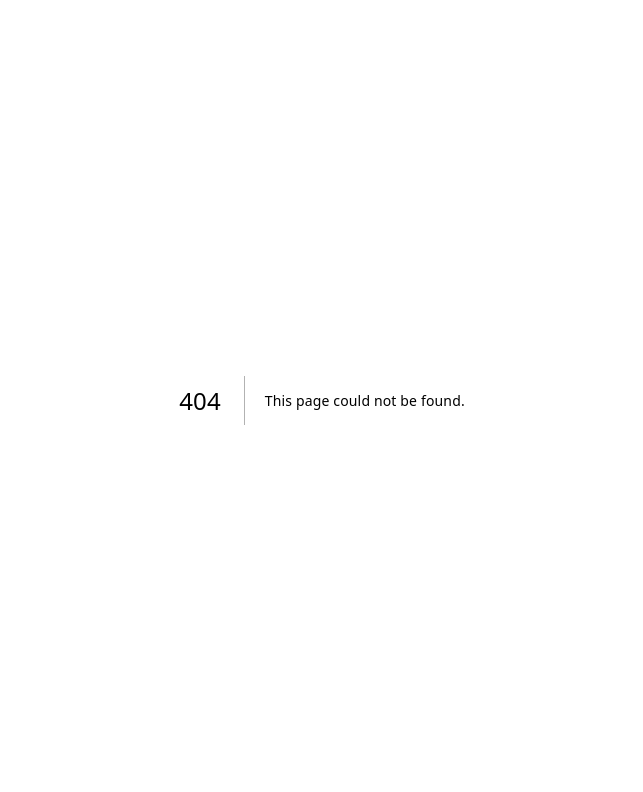
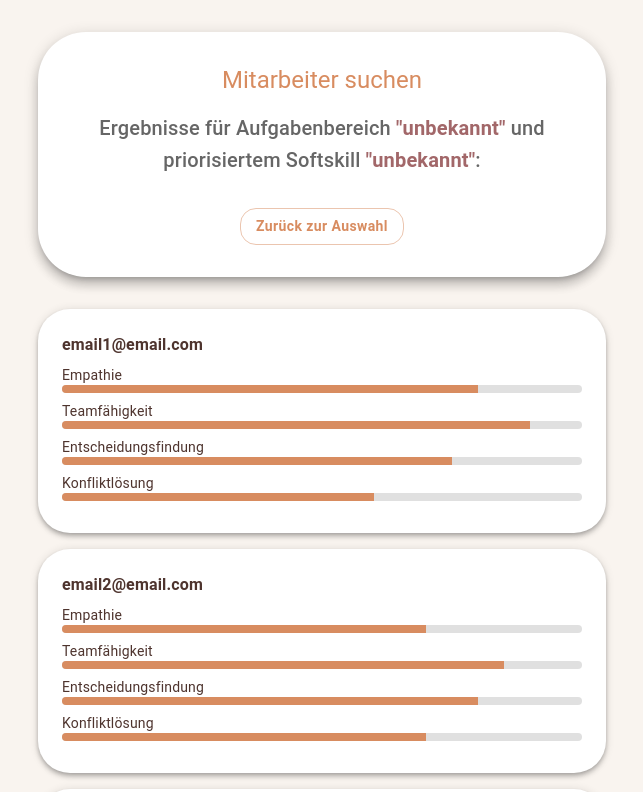
Before and after one commit to vibe-check-org/frontend, a Next.js app: page /results_hr in a window 1280 px wide. Before the commit this address had no page. Shown: the top 792 px of the page, without its empty margins (318-961 px from the left). Built offline with nearby package versions, Linux system fonts and the light colour scheme.

Commit message:
Initial commit

```diff
--- /dev/null
+++ b/src/app/results_hr/page.tsx
@@ -0,0 +1,123 @@
+'use client';
+
+import React from 'react';
+import {
+    Box,
+    Paper,
+    Typography,
+    useTheme,
+    LinearProgress,
+    Button,
+} from '@mui/material';
+import { useRouter, useSearchParams } from 'next/navigation';
+
+// Dummy-Daten für die Ergebnisse
+const dummyResults = [
+    {
+        email: 'email1@email.com',
+        skills: {
+            Empathie: 80,
+            Teamfähigkeit: 90,
+            Entscheidungsfindung: 75,
+            Konfliktlösung: 60,
+        },
+    },
+    {
+        email: 'email2@email.com',
+        skills: {
+            Empathie: 70,
+            Teamfähigkeit: 85,
+            Entscheidungsfindung: 80, // Höchster Wert für Entscheidungsfindung
+            Konfliktlösung: 70,
+        },
+    },
+    {
+        email: 'email3@email.com',
+        skills: {
+            Empathie: 95,
+            Teamfähigkeit: 70,
+            Entscheidungsfindung: 65,
+            Konfliktlösung: 80,
+        },
+    },
+];
+
+export default function ResultsPage() {
+    const theme = useTheme();
+    const router = useRouter();
+    const searchParams = useSearchParams();
+
+    const area = searchParams.get('area') || 'unbekannt';
+    const softskill = searchParams.get('softskill') || 'unbekannt';
+
+    const highlightColor = theme.palette.secondary.main; // Nutze secondary.main aus deinem Theme für Highlighting
+    const skillHighlightColor = theme.palette.info.main; // Nutze info.main für den Balken des priorisierten Skills
+
+    // Erstelle eine kopierte und sortierte Liste der Ergebnisse
+    const sortedResults = [...dummyResults].sort((a, b) => {
+        const skillA = a.skills[softskill as keyof typeof a.skills] || 0;
+        const skillB = b.skills[softskill as keyof typeof b.skills] || 0;
+        return skillB - skillA; // Absteigend sortieren
+    });
+
+    return (
+        <Box
+            sx={{
+                minHeight: '100vh',
+                backgroundColor: theme.palette.background.default,
+                display: 'flex',
+                alignItems: 'flex-start',
+                justifyContent: 'center',
+                p: 2,
+                pt: 4,
+            }}
+        >
+            <Box sx={{ width: '100%', maxWidth: 600 }}>
+                <Paper elevation={8} sx={{ p: 4, borderRadius: 3, textAlign: 'center', mb: 4 }}>
+                    <Typography variant="h5" sx={{ mb: 2, color: theme.palette.primary.main }}>
+                        Mitarbeiter suchen
+                    </Typography>
+                    <Typography variant="h6" sx={{ mb: 2, color: theme.palette.text.secondary }}>
+                        Ergebnisse für Aufgabenbereich{" "}
+                        <Box component="span" sx={{ color: highlightColor, fontWeight: 'bold' }}>
+                            "{area}"
+                        </Box>
+                        {" "}und priorisiertem Softskill{" "}
+                        <Box component="span" sx={{ color: highlightColor, fontWeight: 'bold' }}>
+                            "{softskill}"
+                        </Box>
+                        :
+                    </Typography>
+                    <Button onClick={() => router.back()} variant="outlined" sx={{ mt: 2 }}>
+                        Zurück zur Auswahl
+                    </Button>
+                </Paper>
+
+                {sortedResults.map((result, index) => (
+                    <Paper key={index} elevation={4} sx={{ p: 3, mb: 2, borderRadius: 2, textAlign: 'left' }}>
+                        <Typography variant="body1" sx={{ fontWeight: 'bold', mb: 1 }}>
+                            {result.email}
+                        </Typography>
+                        {Object.entries(result.skills).map(([skillName, value]) => (
+                            <Box key={skillName} sx={{ mb: 1 }}>
+                                <Typography variant="body2">{skillName}</Typography>
+                                <LinearProgress
+                                    variant="determinate"
+                                    value={value}
+                                    sx={{
+                                        height: 8,
+                                        borderRadius: 5,
+                                        backgroundColor: theme.palette.grey[300],
+                                        '& .MuiLinearProgress-bar': {
+                                            backgroundColor: skillName === softskill ? skillHighlightColor : theme.palette.primary.main,
+                                        },
+                                    }}
+                                />
+                            </Box>
+                        ))}
+                    </Paper>
+                ))}
+            </Box>
+        </Box>
+    );
+}
```
Also changed, not shown: src/app/selection_hr/page.tsx (added, +126 -0 lines).
